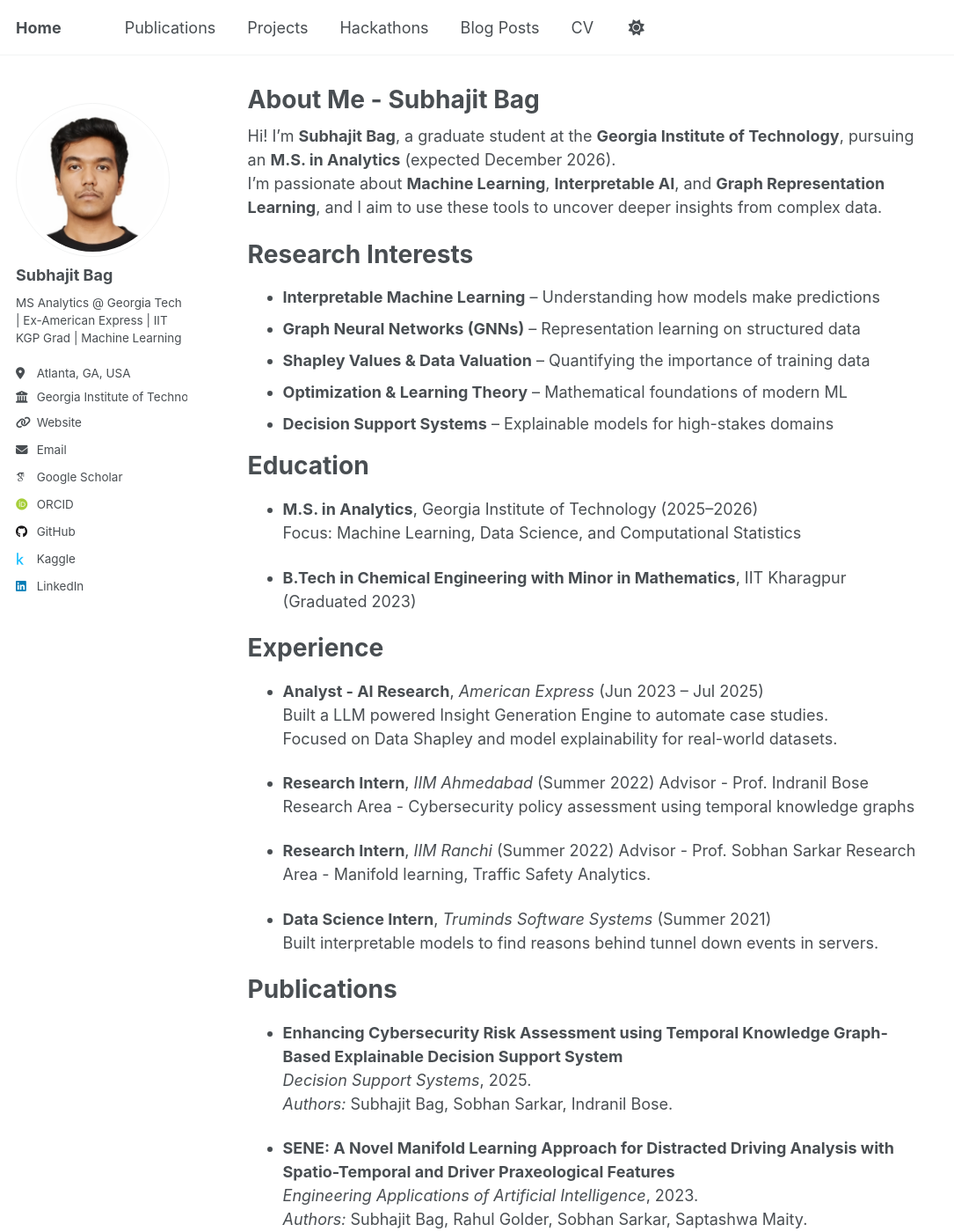
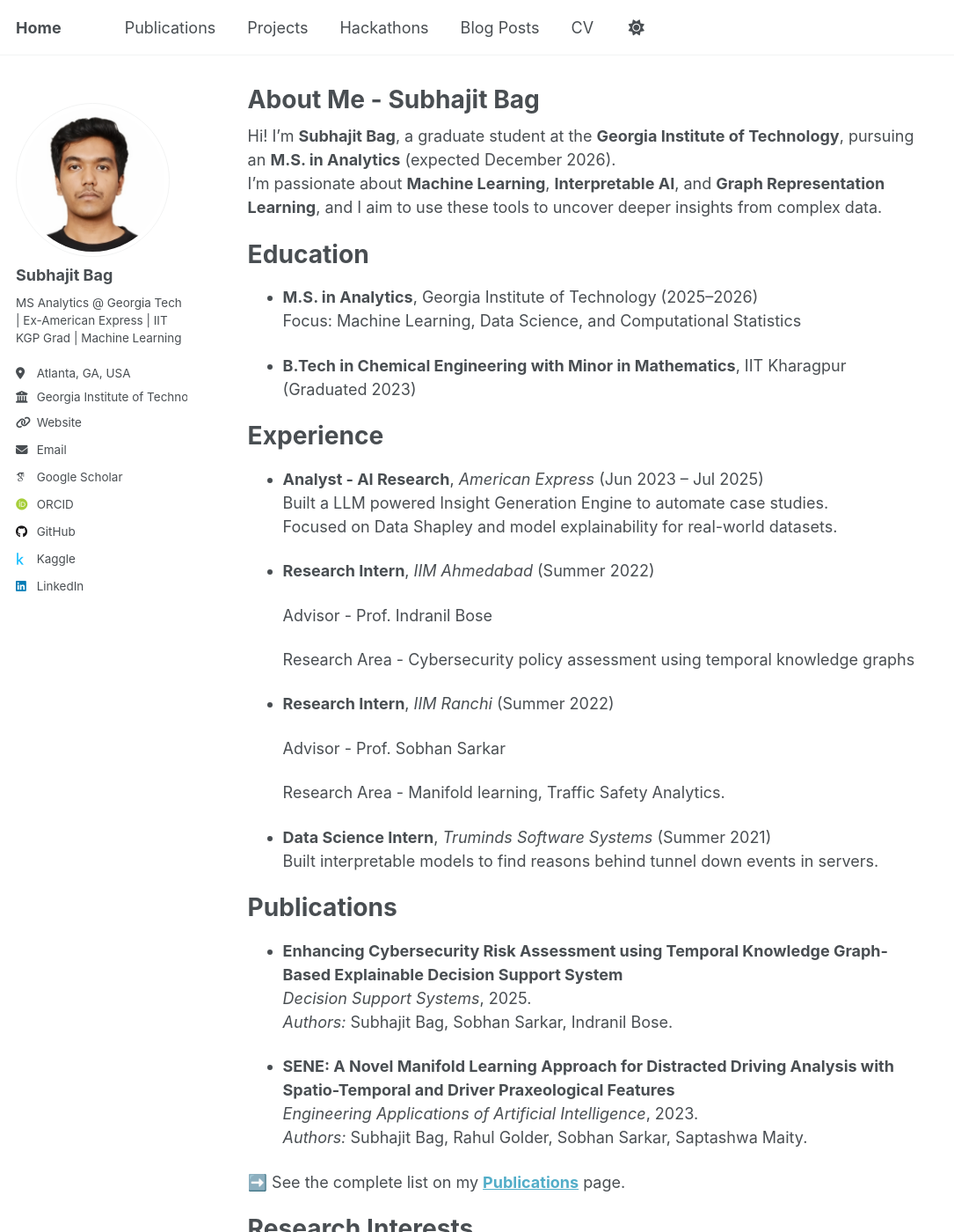
Before and after one commit to shuvo-iitkgp/shuvo-iitkgp.github.io, a Jekyll site: the page built from _pages/about.md, in a window 1280 px wide and 1400 px high. Shown: the whole window at 88% size, without its empty margins (0-1085 px from the left). Built offline with Jekyll 4.4.1, drawn with Linux system fonts in a browser that asks for light colours; some web fonts are replaced; a script that is not in the unit is left out; some of the changed text lies outside the part shown.

Commit message:
Update about.md with new research interests and internships
Reorganized the 'Research Interests' section and added details about recent internships.

```diff
--- a/_pages/about.md
+++ b/_pages/about.md
@@ -9,15 +9,6 @@ redirect_from:
 
 Hi! I'm **Subhajit Bag**, a graduate student at the **Georgia Institute of Technology**, pursuing an **M.S. in Analytics** (expected December 2026).
 I’m passionate about **Machine Learning**, **Interpretable AI**, and **Graph Representation Learning**, and I aim to use these tools to uncover deeper insights from complex data.
-
-Research Interests
-===
-
-- **Interpretable Machine Learning** – Understanding how models make predictions
-- **Graph Neural Networks (GNNs)** – Representation learning on structured data
-- **Shapley Values & Data Valuation** – Quantifying the importance of training data
-- **Optimization & Learning Theory** – Mathematical foundations of modern ML
-- **Decision Support Systems** – Explainable models for high-stakes domains
 
 Education
 ===
@@ -35,11 +26,15 @@ Experience
   Focused on Data Shapley and model explainability for real-world datasets.
 
 - **Research Intern**, *IIM Ahmedabad* (Summer 2022)
+
   Advisor - Prof. Indranil Bose
+
   Research Area - Cybersecurity policy assessment using temporal knowledge graphs
 
 - **Research Intern**, *IIM Ranchi* (Summer 2022)
+
   Advisor - Prof. Sobhan Sarkar
+
   Research Area - Manifold learning, Traffic Safety Analytics.
 
 - **Data Science Intern**, *Truminds Software Systems* (Summer 2021)
```
Also changed, not shown: other parts of _pages/about.md (+10 -0 lines).
